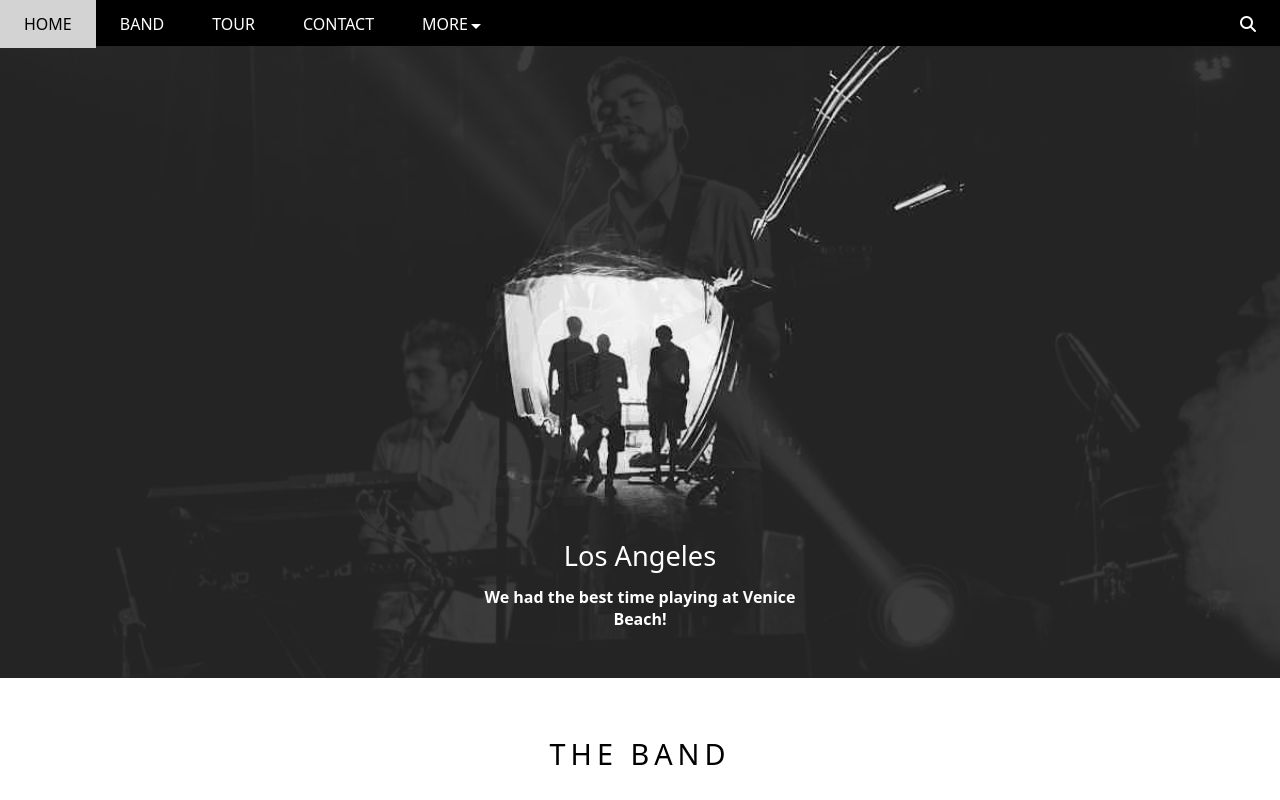
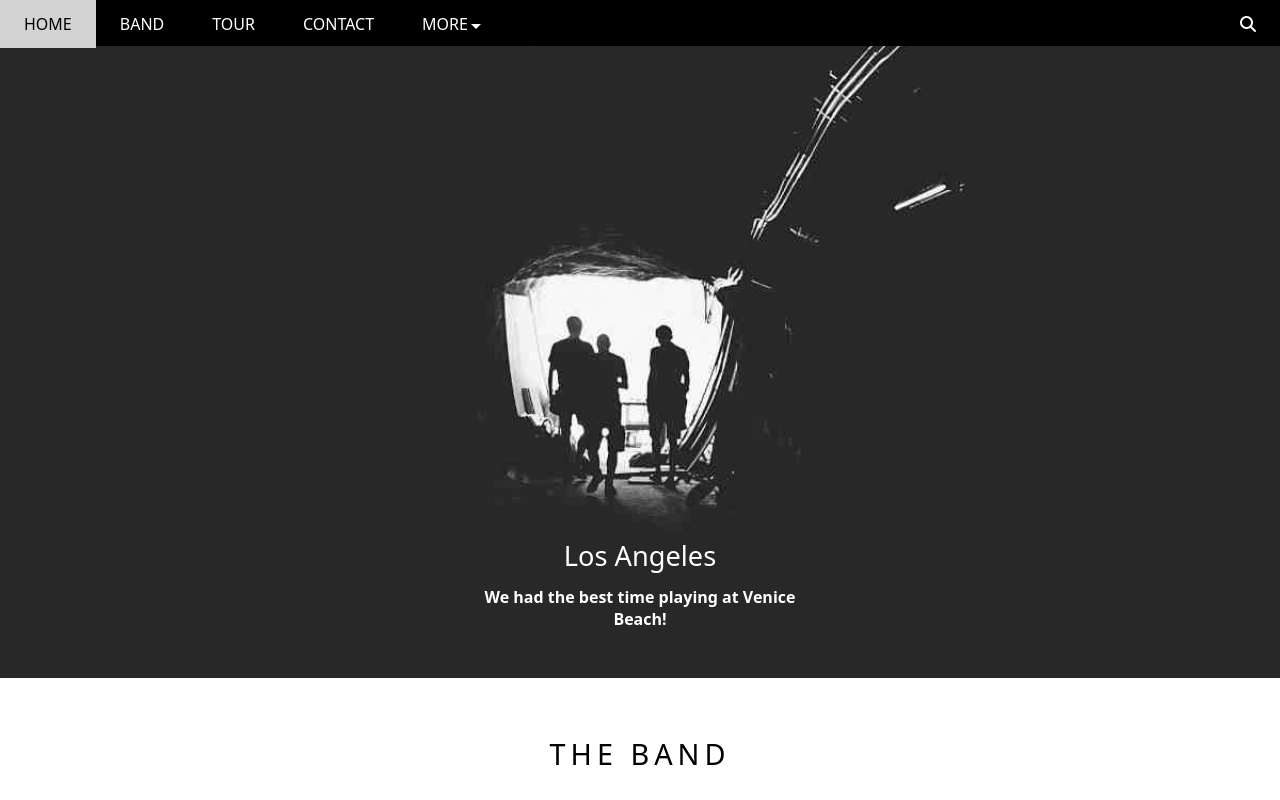
Before and after one commit to faisalahmed11/sunnyside-agency-landing-page-solution, a Next.js app: page / in a window 1280 px wide. Shown: the top 800 px of the page. Built offline with nearby package versions, Linux system fonts and the light colour scheme.

Commit message:
main bg image update

```diff
--- a/src/styles/Home.module.css
+++ b/src/styles/Home.module.css
@@ -8,9 +8,9 @@
 /* Main Bg-image */
 .mainBgImg {
   position: relative;
-  background: url("/ny.jpg") no-repeat top 45px center / contain;
+  background: url("/chicago.jpg") no-repeat top 45px center / contain;
   aspect-ratio: 1/0.6;
-  animation: mainBgAnimate 30s infinite;
+  animation: mainBgAnimate 20s infinite;
 }
 
 .mainBgImg::after,
@@ -29,15 +29,15 @@
 }
 
 .mainBgImg::after {
-  content: "The atmosphere in New York is lorem ipsum.";
+  content: "Thank you, Chicago - A night we won't forget.";
   font-weight: bold;
   max-width: 35ch;
   text-align: center;
-  animation: description 30s infinite;
+  animation: description 20s infinite;
 }
 .mainBgImg::before {
-  content: "New York";
-  animation: Title 30s infinite;
+  content: "Chicago";
+  animation: Title 20s infinite;
   font-size: 1.7rem;
   margin-bottom: 3.5rem;
 }
```
